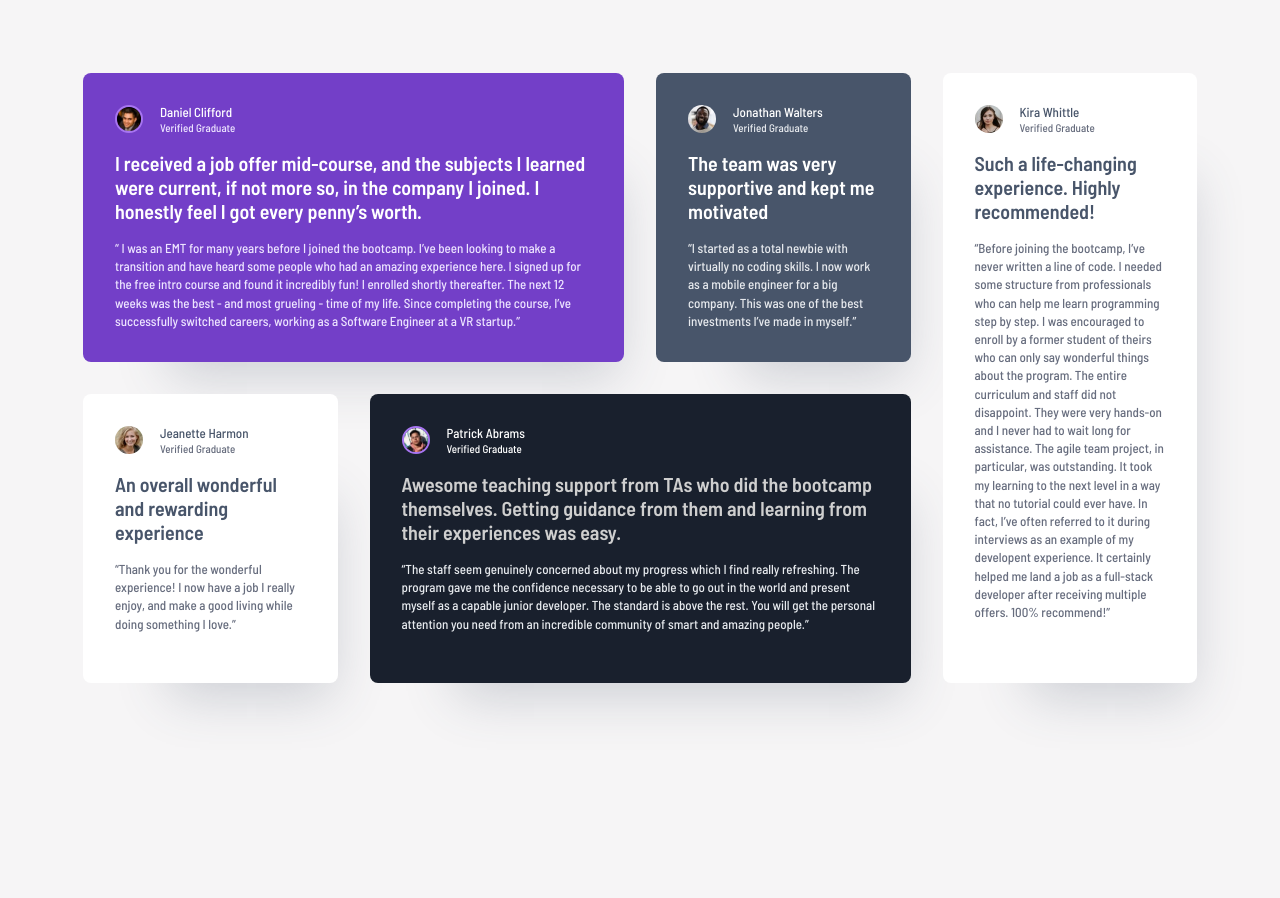
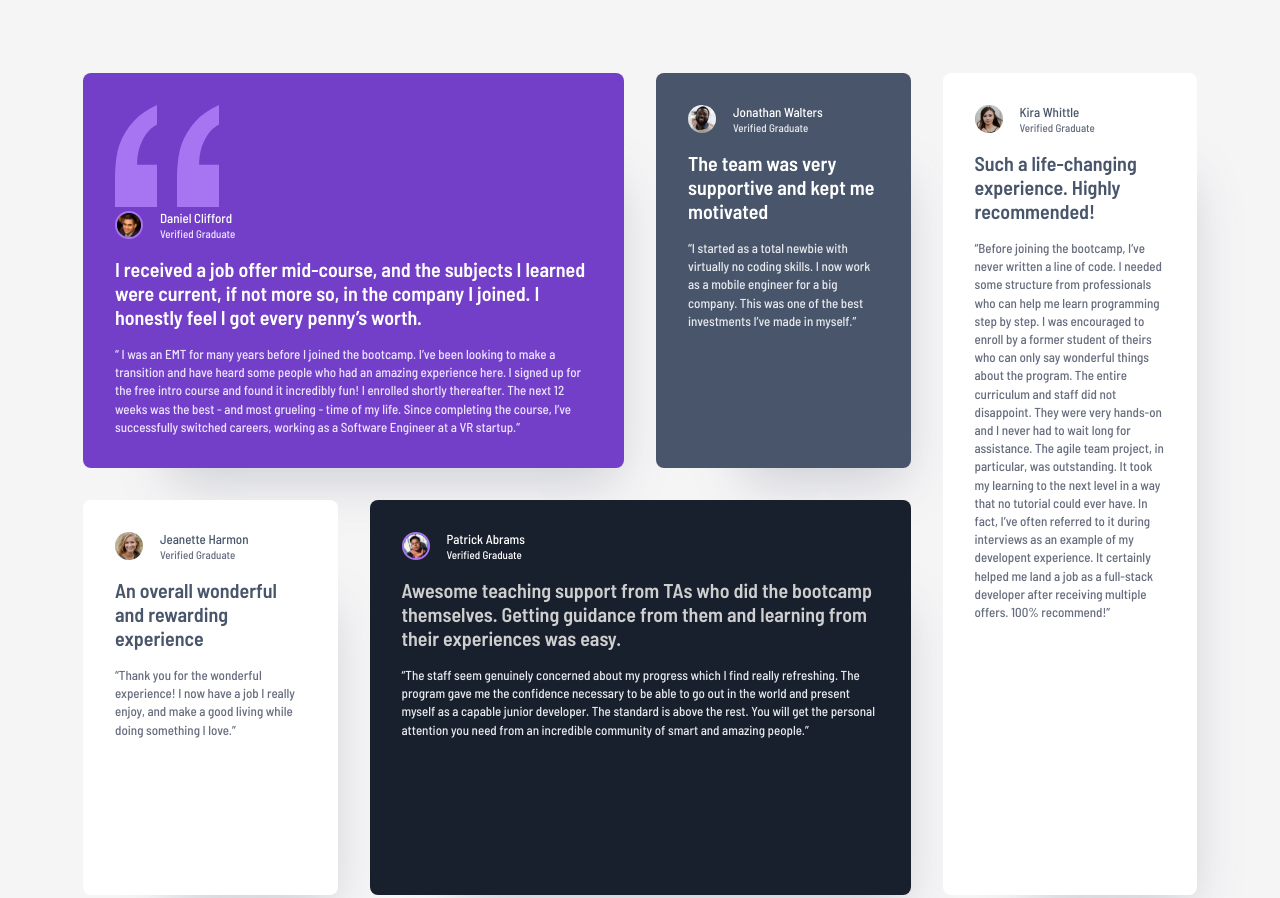
Before and after one commit to ExtendoGH/FM-Testimonial_Grid, a plain HTML site: page index.html in a window 1280 px wide. Shown: the top 898 px of the page. Before the commit the page ends 800 px from the top, so only its background shows below. Drawn offline with Linux system fonts and the light colour scheme.

Commit message:
Update index.html

```diff
--- a/index.html
+++ b/index.html
@@ -29,6 +29,11 @@
   <body>
     <section class="testimonial">
       <div class="testimonial__card testimonial__card--purple">
+        <img
+          class="quotation-img"
+          src="images/bg-pattern-quotation.svg"
+          alt="Quotation Mark"
+        />
         <figure class="card__profile">
           <img
             src="images/image-daniel.jpg"
```
